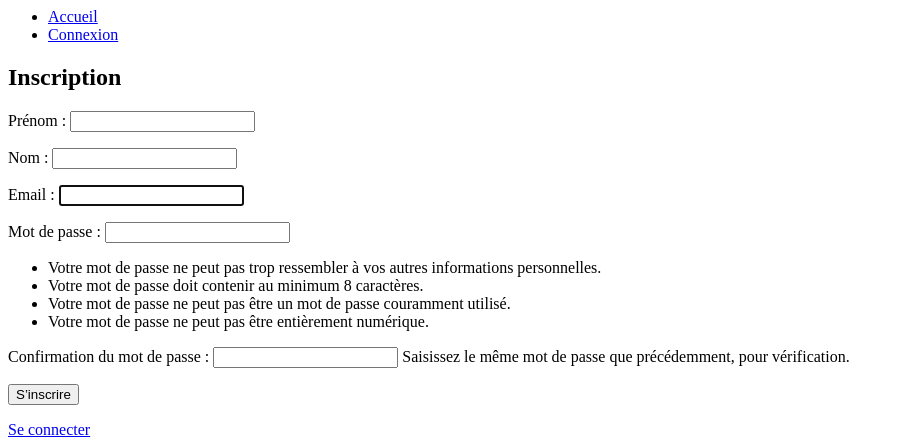
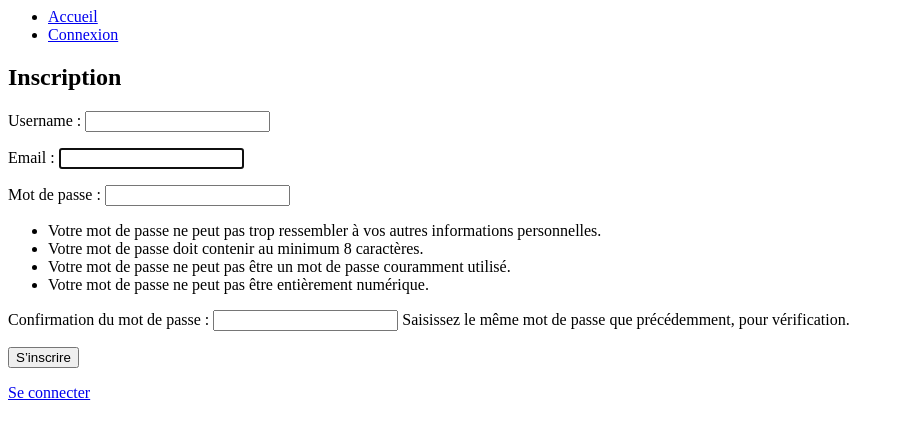
Before and after one commit to flodelage/bballstats, a Django app: page /account/signup/ in a window 1280 px wide. Shown: the top 445 px of the page, without its empty margins (0-904 px from the left). Run offline with Django 3.2, Linux system fonts and the light colour scheme; parts of the project's set-up code (start-up, migrations or seed data) failed here and were passed over; some libraries are stand-ins or nearby versions; some web fonts are replaced.

Commit message:
update profile model -> delete first_name/last_name

```diff
--- a/account/forms.py
+++ b/account/forms.py
@@ -7,13 +7,13 @@ from django import forms
 class ProfileCreationForm(UserCreationForm):
     class Meta(UserCreationForm.Meta):
         model = get_user_model()
-        fields = ('first_name', 'last_name', 'email',)
+        fields = ('username', 'email',)
 
 
 class ProfileChangeForm(UserChangeForm):
     class Meta(UserChangeForm.Meta):
         model = get_user_model()
-        fields = ('first_name', 'last_name', 'email',)
+        fields = ('username', 'email',)
 
 
 class ProfileLoginForm(forms.Form):
--- a/account/models.py
+++ b/account/models.py
@@ -9,13 +9,16 @@ class Profile(AbstractUser):
         error_messages={'unique': 'Un utilisateur avec cet email existe déjà.'},
         max_length=128
     )
-    first_name = models.CharField('Prénom', max_length=40)
-    last_name = models.CharField('Nom', max_length=40)
+    username = models.CharField(
+        unique=True,
+        error_messages={'unique': 'Un utilisateur avec ce nom existe déjà.'},
+        max_length=128
+    )
     password = models.CharField(max_length=128)
     # required fields at the creation
-    REQUIRED_FIELDS = ['first_name', 'last_name', 'password']
+    REQUIRED_FIELDS = ['username', 'password']
     # set as login field / by the way set as required field implicitly
     USERNAME_FIELD = 'email'
 
     def __str__(self):
-        return f"Profil {self.pk}: {self.first_name} {self.last_name}/ {self.email}"
+        return f"Profil {self.pk}: {self.username}/ {self.email}"
--- a/account/templates/account/account.html
+++ b/account/templates/account/account.html
@@ -5,9 +5,9 @@
 
 {% block content %}
 
-<h2>Compte de {{ profile.first_name }} {{ profile.last_name }}</h2>
+<h2>Compte de {{ profile.username }}</h2>
 
-<a href="{% url 'update_account' full_name %}">Modifier les informations du compte</a>
-<a href="{% url 'update_account' full_name %}">Modifier le mot de passe</a>
+<a href="{% url 'update_account' username %}">Modifier les informations du compte</a>
+<a href="{% url 'update_account' username %}">Modifier le mot de passe</a>
 
 {% endblock content %}
--- a/account/templates/account/base.html
+++ b/account/templates/account/base.html
@@ -29,7 +29,7 @@
         <ul>
             {% if user.is_authenticated %}
                 <li class="nav-item"><a class="nav-link" href="{% url 'home' %}">Accueil</a></li>
-                <li class="nav-item"><a class="nav-link" href="{% url 'account' full_name %}">Compte</a></li>
+                <li class="nav-item"><a class="nav-link" href="{% url 'account' username %}">Compte</a></li>
                 <li class="nav-item"><a class="nav-link" href="{% url 'logout' %}">Déconnexion</a></li>
             {% else %}
                 <li class="nav-item"><a class="nav-link" href="{% url 'home' %}">Accueil</a></li>
--- a/account/templates/account/update_account.html
+++ b/account/templates/account/update_account.html
@@ -5,7 +5,7 @@
 
 {% block content %}
 
-<h2>Modifier compte de {{ profile.first_name }} {{ profile.last_name }}</h2>
+<h2>Modifier compte de {{ username }}</h2>
 
 <form method="post">
     {{ update_form.as_p }}
--- a/account/urls.py
+++ b/account/urls.py
@@ -7,6 +7,6 @@ urlpatterns = [
     path('signup/', views.signup_page, name='signup'),
     path('login/', views.login_page, name='login'),
     path('logout/', views.log_out, name='logout'),
-    path('<str:full_name>/update/', views.update_account, name='update_account'),
-    path('<str:full_name>/', views.account, name='account'),
+    path('<str:username>/update/', views.update_account, name='update_account'),
+    path('<str:username>/', views.account, name='account'),
 ]
--- a/account/views.py
+++ b/account/views.py
@@ -9,10 +9,7 @@ from .forms import ProfileCreationForm, ProfileChangeForm, ProfileLoginForm
 
 def home(request):
     profile = request.user
-    context = {}
-    if profile.is_authenticated:
-        full_name = f"{profile.first_name}-{profile.last_name}"
-        context = {'full_name': full_name}
+    context = {'username': profile.username} if profile.is_authenticated else {}
     return render(request, 'account/home.html', context)
 
 
@@ -62,7 +59,7 @@ def log_out(request):
 
 
 @login_required
-def update_account(request, full_name):
+def update_account(request, username):
     """
     Allow a user to update his account
     """
@@ -70,11 +67,10 @@ def update_account(request, full_name):
 
 
 @login_required
-def account(request, full_name):
+def account(request, username):
     """
     Allow a logged in user to access to his profile details
     """
     profile = request.user
-    full_name = f"{profile.first_name}-{profile.last_name}"
     return render(request, 'account/account.html',
-                  {'profile': profile, 'full_name': full_name})
+                  {'profile': profile, 'username': profile.username})
```
Also changed, not shown: account/migrations/0005_alter_profile_first_name_alter_profile_last_name_and_more.py (added).
